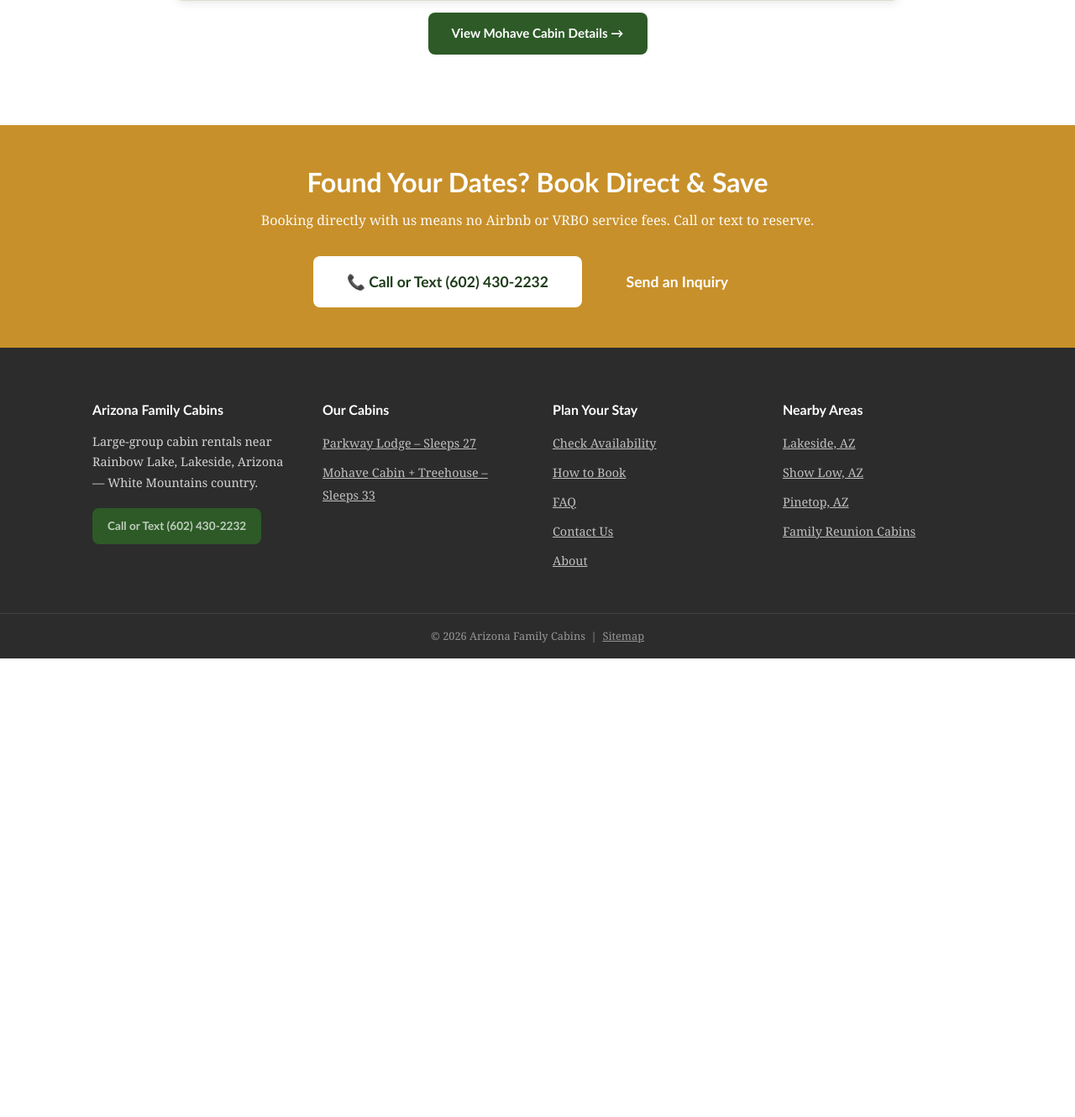
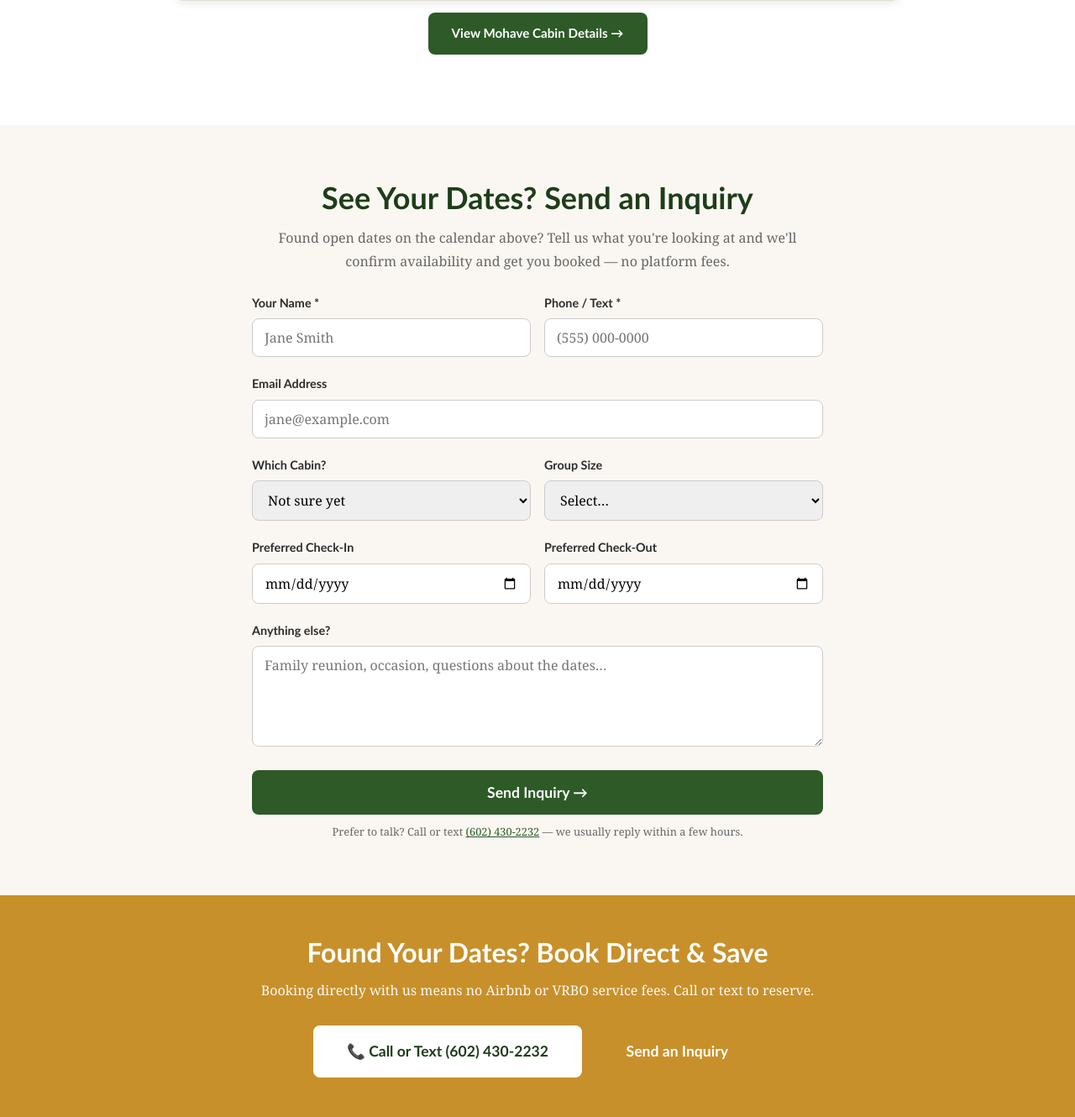
Before and after one commit to shiloh-lundahl/arizonafamilycabins, a Flask app: page /availability/ in a window 1280 px wide. Shown: the part 1101-2431 px from the top of the page at 84% size. Before the commit the page ends 1885 px from the top, so only its background shows below. Run offline with Flask 3, Linux system fonts and the light colour scheme; data that the repository does not hold is empty; some libraries are stand-ins or nearby versions.

Commit message:
Point homepage Check Availability to calendar page; add inquiry form to availability page
Co-Authored-By: Claude Opus 4.8 <noreply@anthropic.com>

```diff
--- a/templates/availability.html
+++ b/templates/availability.html
@@ -39,13 +39,78 @@
   </div>
 </section>
 
+<!-- Inquiry form — check dates above, then request them right here -->
+<section class="section section-cream" id="inquiry">
+  <div class="container" style="max-width:720px;">
+    <div class="section-header" style="margin-bottom:24px;">
+      <h2>See Your Dates? Send an Inquiry</h2>
+      <p>Found open dates on the calendar above? Tell us what you're looking at and we'll confirm availability and get you booked — no platform fees.</p>
+    </div>
+
+    <form class="contact-form" action="/contact/" method="POST">
+      <div class="form-row">
+        <div class="form-group">
+          <label for="name">Your Name *</label>
+          <input type="text" id="name" name="name" required placeholder="Jane Smith">
+        </div>
+        <div class="form-group">
+          <label for="phone">Phone / Text *</label>
+          <input type="tel" id="phone" name="phone" required placeholder="(555) 000-0000">
+        </div>
+      </div>
+      <div class="form-group">
+        <label for="email">Email Address</label>
+        <input type="email" id="email" name="email" placeholder="jane@example.com">
+      </div>
+      <div class="form-row">
+        <div class="form-group">
+          <label for="cabin_interest">Which Cabin?</label>
+          <select id="cabin_interest" name="cabin_interest">
+            <option value="">Not sure yet</option>
+            <option value="parkway_lodge">Parkway Lodge (sleeps 27)</option>
+            <option value="mohave_cabin">Mohave Cabin + Treehouse (sleeps 33)</option>
+            <option value="both">Both Cabins</option>
+          </select>
+        </div>
+        <div class="form-group">
+          <label for="group_size">Group Size</label>
+          <select id="group_size" name="group_size">
+            <option value="">Select…</option>
+            <option value="10-15">10–15 people</option>
+            <option value="16-20">16–20 people</option>
+            <option value="21-27">21–27 people</option>
+            <option value="28-33">28–33 people</option>
+            <option value="34-60">34–60 (both cabins)</option>
+          </select>
+        </div>
+      </div>
+      <div class="form-row">
+        <div class="form-group">
+          <label for="check_in">Preferred Check-In</label>
+          <input type="date" id="check_in" name="check_in">
+        </div>
+        <div class="form-group">
+          <label for="check_out">Preferred Check-Out</label>
+          <input type="date" id="check_out" name="check_out">
+        </div>
+      </div>
+      <div class="form-group">
+        <label for="message">Anything else?</label>
+        <textarea id="message" name="message" placeholder="Family reunion, occasion, questions about the dates…"></textarea>
+      </div>
+      <button type="submit" class="btn btn-primary btn-lg" style="width:100%;">Send Inquiry →</button>
+      <p style="font-size:.8rem;color:var(--gray);margin-top:10px;text-align:center;">Prefer to talk? Call or text <a href="tel:{{ phone_raw }}">{{ phone }}</a> — we usually reply within a few hours.</p>
+    </form>
+  </div>
+</section>
+
 <section class="cta-strip">
   <div class="container">
     <h2>Found Your Dates? Book Direct &amp; Save</h2>
     <p>Booking directly with us means no Airbnb or VRBO service fees. Call or text to reserve.</p>
     <a href="tel:{{ phone_raw }}" class="btn btn-primary btn-lg">📞 Call or Text {{ phone }}</a>
     &nbsp;
-    <a href="/contact/" class="btn btn-gold btn-lg">Send an Inquiry</a>
+    <a href="#inquiry" class="btn btn-gold btn-lg">Send an Inquiry</a>
   </div>
 </section>
 
--- a/templates/home.html
+++ b/templates/home.html
@@ -48,7 +48,7 @@
     <p class="tagline">Two 7-bedroom cabins near Rainbow Lake — the White Mountains' best-kept secret for family reunions, extended families, and group getaways that actually fit everyone.</p>
     <div class="hero-ctas">
       <a href="tel:{{ phone_raw }}" class="btn btn-gold btn-lg">📞 Call or Text to Book</a>
-      <a href="/contact/" class="btn btn-primary btn-lg" style="background:rgba(255,255,255,.15);border:2px solid rgba(255,255,255,.5);">Check Availability</a>
+      <a href="/availability/" class="btn btn-primary btn-lg" style="background:rgba(255,255,255,.15);border:2px solid rgba(255,255,255,.5);">📅 Check Availability</a>
     </div>
   </div>
 </section>
```
